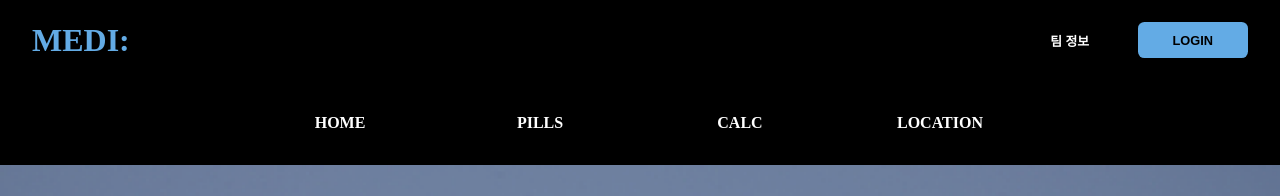
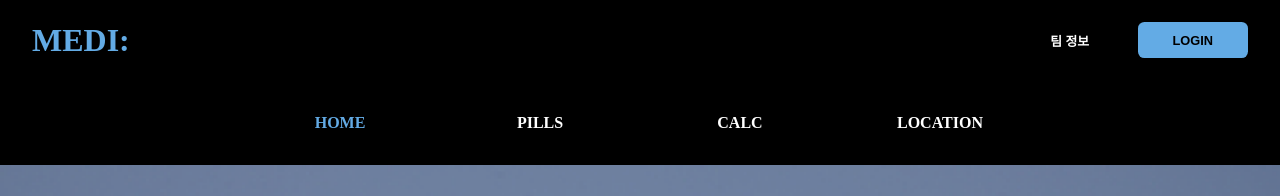
Before and after one commit to hyeonda02/MEDI, a React (Create React App) app in the folder medi/: page / in a window 1280 px wide. Shown: the top 196 px of the page. Built offline with nearby package versions, Linux system fonts and the light colour scheme.

Commit message:
nav color

```diff
--- a/medi/src/App.js
+++ b/medi/src/App.js
@@ -1,6 +1,7 @@
 import { BrowserRouter as Router, Route, Routes } from 'react-router-dom';
 import GlobalStyle from "./styles/globalStyles";
 import Header from "./components/Header";
+import Nav from "./components/nav";
 import Footer from "./components/Footer";
 import Home from "./pages/Home";
 import Team from "./pages/Team";
@@ -13,6 +14,7 @@ function App() {
       <GlobalStyle/>
       <Router>
         <Header/>
+        <Nav />
         <Routes>
           <Route path="/" element={<Home />} />
           <Route path="/team" element={<Team />} />
--- a/medi/src/components/button/button-nav.js
+++ b/medi/src/components/button/button-nav.js
@@ -1,4 +1,4 @@
-import { Link } from "react-router-dom";
+import { Link, useLocation } from "react-router-dom";
 import { styled } from "styled-components";
 import colors from "../../styles/colors";
 
@@ -7,7 +7,8 @@ const NavButton = styled.div`
     height: 4.4rem;
     background-color: ${colors.black};
     border: none;
-    color: ${colors.white};
+    color: ${(props) =>
+        props.isActive ? colors.mainBlue : colors.white}; /* 변경된 부분 */
     font-size: 2rem;
     font-weight: 700;
     display: flex;
@@ -17,14 +18,15 @@ const NavButton = styled.div`
     &:hover {
         color: ${colors.mainBlue};
     }
-`
+`;
 
 const ButtonNav = ({ buttonText, linkTo }) => {
+    const location = useLocation();
+    const isActive = location.pathname === linkTo;
+
     return (
         <Link to={linkTo}>
-            <NavButton>
-                <p>{buttonText}</p>
-            </NavButton>
+            <NavButton isActive={isActive}>{buttonText}</NavButton>
         </Link>
     );
 };
--- a/medi/src/pages/Home.jsx
+++ b/medi/src/pages/Home.jsx
@@ -1,7 +1,6 @@
 import React, {useEffect, useState} from 'react'
 import colors from "../styles/colors";
 import { styled } from "styled-components";
-import Nav from "../components/nav";
 import ButtonLogin from "../components/button/button-login";
 import ListDrug from "../components/list/list-drug";
 import DrugData from "../util/drug";
@@ -81,8 +80,6 @@ const Home = () => {
             alignItems: "center",
             marginBottom: "5vw"
         }}>
-
-            <Nav />
 
             <img src={homeBanner} alt="homeBanner" style={{
                 width: "100%",
```
